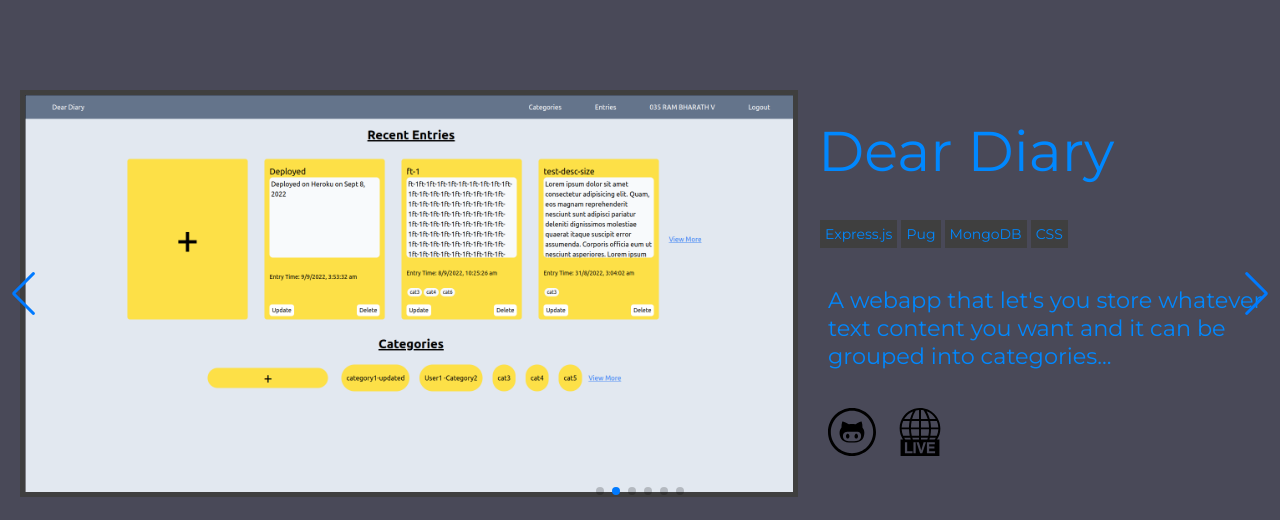
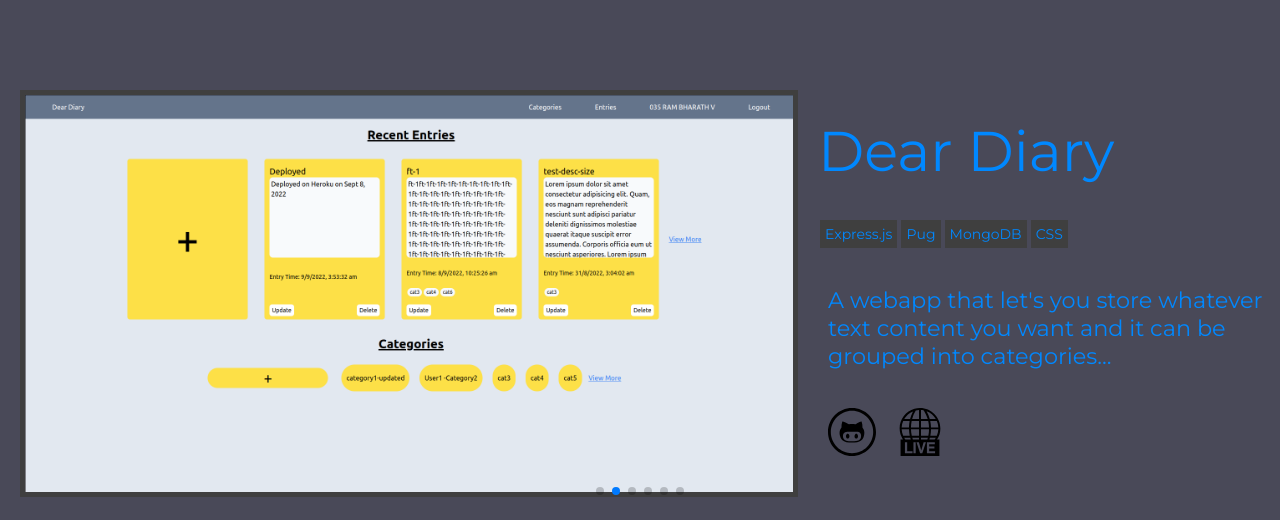
Before and after one commit to RAM-BHARATH/Portfolio, a React (Create React App) app: page / in a window 1280 px wide. Shown: the part 960-1480 px from the top of the page. Built offline with nearby package versions, Linux system fonts and the light colour scheme.

Commit message:
Adjusted height for works div

```diff
--- a/src/components/Projects.js
+++ b/src/components/Projects.js
@@ -99,7 +99,7 @@
                     keyboard={{
                         enabled: true,
                     }}
-                    navigation={true}
+                    // navigation={true}
                     loop={true}
                     modules={[Autoplay, Pagination, Navigation, Keyboard]}
                     className="swiper"
--- a/src/styles/style.css
+++ b/src/styles/style.css
@@ -78,7 +78,7 @@
     padding: 0;
     font-size: 2rem;
     overflow-x:hidden;
-    min-height: 100vh;
+    /* min-height: 100vh; */
     margin:0 0 10px 0;
     color: rgb(0, 136, 255);
     /* align-items: center; */
@@ -373,6 +373,10 @@
         /* fill: aliceblue; */
     }
 
+    .works-outer-div{
+        height: 100vh;
+    }
+
     .project{
         display: flex;
         flex-direction: row;
```
